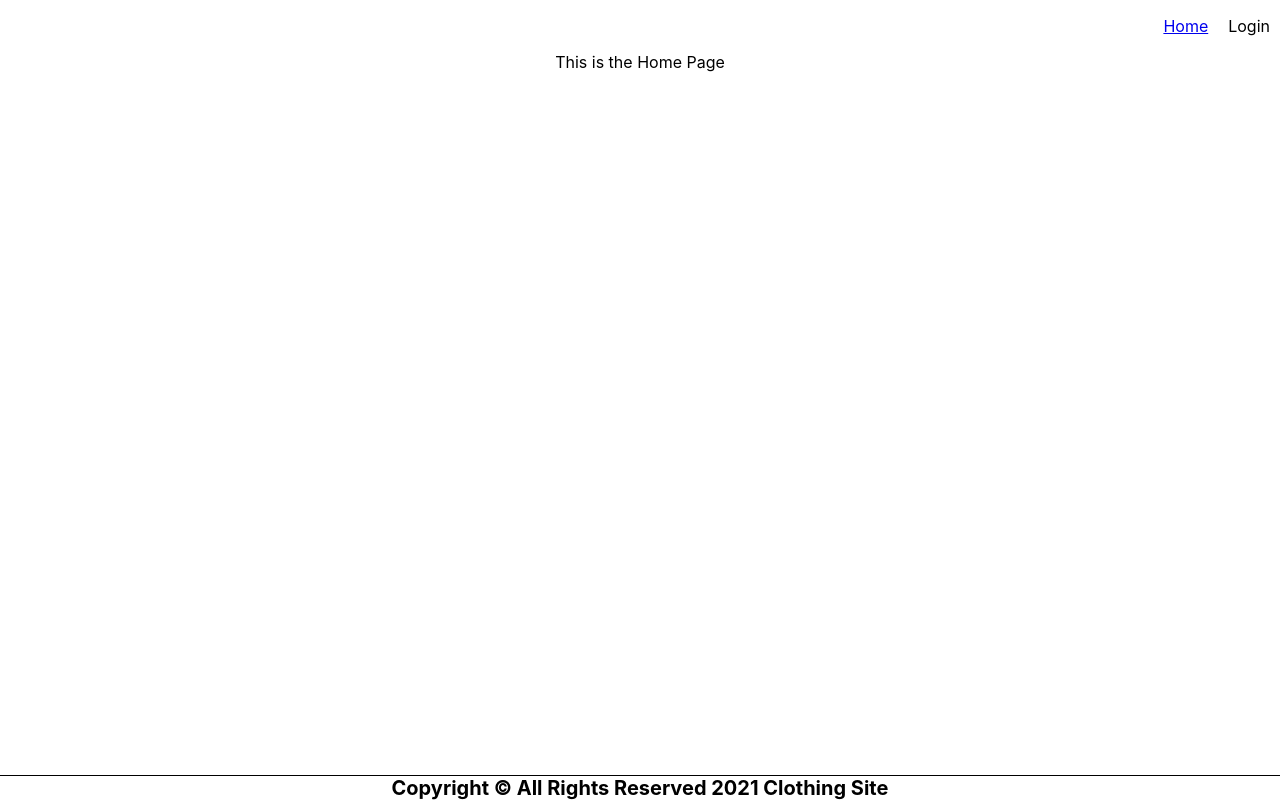
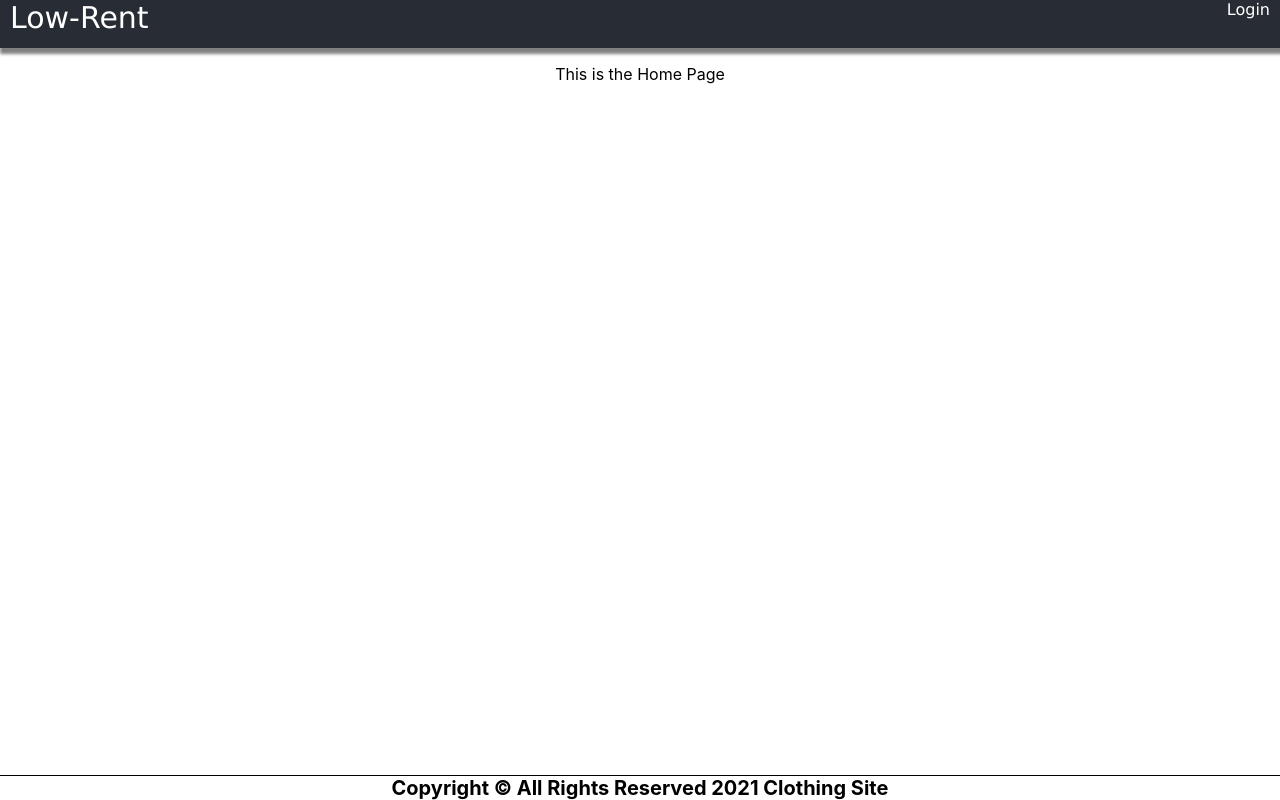
Before and after one commit to josedguti/low-rent-fe, a React (Create React App) app: page / in a window 1280 px wide. Built offline with nearby package versions, Linux system fonts and the light colour scheme; no server answers.

Commit message:
Added CSS to nav and title

```diff
--- a/src/components/Nav/Nav.css
+++ b/src/components/Nav/Nav.css
@@ -2,8 +2,23 @@ nav ul {
     list-style-type: none;
     display: flex;
     justify-content: flex-end;
+    margin-top: 0;
 }
 
 nav ul li {
     margin: 0 10px;
 }
+
+.title {
+    font-size: 30px;
+    position: fixed;
+    left: 0;
+}
+
+nav {
+  height: 3rem;
+  box-shadow: 3px 3px 3px 3px #808080;
+  color: #ffffff;
+  background-color: #282c34;
+  font-family:Verdana, Geneva, Tahoma, sans-serif
+}
--- a/src/components/Nav/Nav.js
+++ b/src/components/Nav/Nav.js
@@ -6,14 +6,13 @@ const Nav = (props) => {
     return (
         <nav>
             <ul>
-                <Link to='/'><li>Home</li></Link>
+                <Link style={{textDecoration: 'none', color: 'white'}} className="title" to='/'><li>Low-Rent</li></Link>
                 {
                     props.user ?
                     <>
-                    <h1>Low-Rent</h1>
-                    <Link to='/mens'><li>Men's</li></Link>
-                    <Link to='/womens'><li>Women's</li></Link>
-                    <Link to='/checkout'><li>Checkout</li></Link>
+                    <Link style={{textDecoration: 'none', color: 'white'}} to='/mens'><li>Men's</li></Link>
+                    <Link style={{textDecoration: 'none', color: 'white'}} to='/womens'><li>Women's</li></Link>
+                    <Link style={{textDecoration: 'none', color: 'white'}}to='/checkout'><li>Checkout</li></Link>
                     <li onClick={logout}>Logout</li>
                     </>
                     :
```
